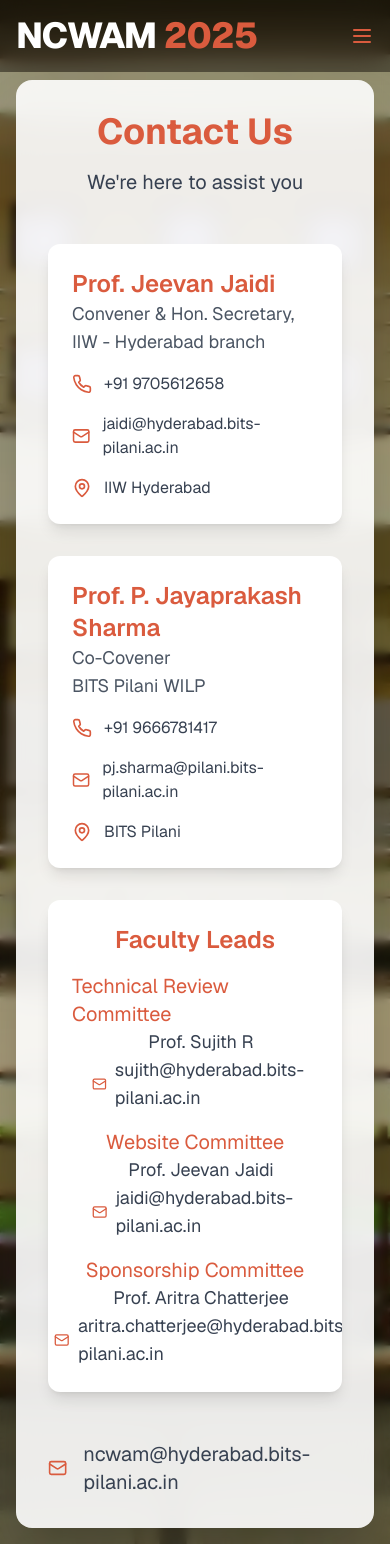
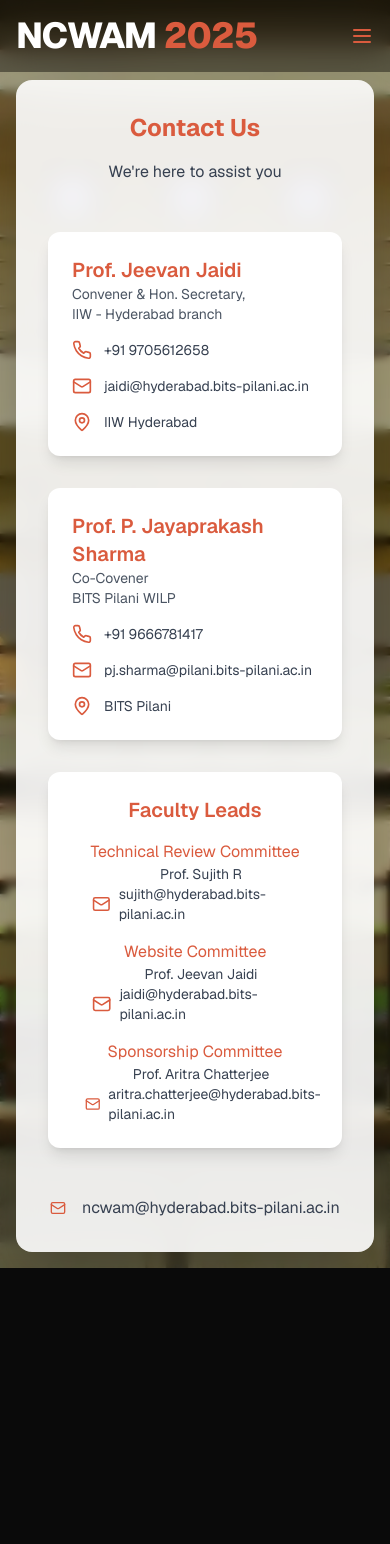
Before and after one commit to ncwam-bphc/website, a Next.js app: page /contactus in a window 390 px wide. After the commit the page ends 1268 px from the top, so only its background shows below. Built offline with nearby package versions, Linux system fonts and the light colour scheme.

Commit message:
fix: made the contact us page responsive

```diff
--- a/src/app/contactus/page.tsx
+++ b/src/app/contactus/page.tsx
@@ -40,10 +40,10 @@
         className="relative z-20 w-full max-w-4xl overflow-hidden rounded-2xl bg-white bg-opacity-90 shadow-2xl backdrop-blur-md max-md:mt-16"
       >
         <div className="p-8 md:p-12">
-          <h1 className="mb-4 text-center text-4xl font-bold text-accent md:text-5xl">
+          <h1 className="mb-4 text-center text-2xl sm:text-3xl md:text-4xl lg:text-5xl font-bold text-accent">
             Contact Us
           </h1>
-          <p className="mb-12 text-center text-xl text-gray-700">
+          <p className="mb-12 text-center text-base sm:text-lg md:text-xl text-gray-700">
             We&apos;re here to assist you
           </p>
           <div className="grid gap-8 md:grid-cols-2">
@@ -57,29 +57,29 @@
                 <Card className="group flex-1 overflow-hidden border-none bg-white shadow-lg transition-all duration-300 hover:shadow-xl">
                   <CardContent className="h-full p-6">
                     <div className="mb-4">
-                      <h2 className="text-2xl font-semibold text-accent transition-colors duration-300 group-hover:text-[#e87a62]">
+                      <h2 className="text-xl sm:text-2xl font-semibold text-accent transition-colors duration-300 group-hover:text-[#e87a62]">
                         {contact.name}
                       </h2>
-                      <p className="whitespace-break-spaces text-lg text-gray-600">
+                      <p className="whitespace-break-spaces text-sm sm:text-base text-gray-600">
                         {contact.role}
                       </p>
                     </div>
                     <div className="space-y-4">
-                      <div className="flex items-center space-x-3 text-gray-700 transition-colors duration-300 group-hover:text-accent">
+                      <div className="flex items-center space-x-3 text-sm sm:text-base text-gray-700 transition-colors duration-300 group-hover:text-accent">
                         <Phone
                           className="text-accent transition-transform duration-300 group-hover:scale-110"
                           size={20}
                         />
                         <span>{contact.phone}</span>
                       </div>
-                      <div className="flex items-center space-x-3 text-gray-700 transition-colors duration-300 group-hover:text-accent">
+                      <div className="flex items-center space-x-3 text-sm sm:text-base text-gray-700 transition-colors duration-300 group-hover:text-accent">
                         <Mail
                           className="text-accent transition-transform duration-300 group-hover:scale-110"
                           size={20}
                         />
                         <span>{contact.email}</span>
                       </div>
-                      <div className="flex items-center space-x-3 text-gray-700 transition-colors duration-300 group-hover:text-accent">
+                      <div className="flex items-center space-x-3 text-sm sm:text-base text-gray-700 transition-colors duration-300 group-hover:text-accent">
                         <MapPin
                           className="text-accent transition-transform duration-300 group-hover:scale-110"
                           size={20}
@@ -95,20 +95,16 @@
             <Card className="group flex-1 overflow-hidden border-none bg-white shadow-lg transition-all duration-300 hover:shadow-xl md:col-span-2">
               <CardContent className="h-full p-6">
                 <div className="mb-4 text-center">
-                  <h2 className="text-2xl font-semibold text-accent transition-colors duration-300">
+                  <h2 className="text-xl sm:text-2xl font-semibold text-accent transition-colors duration-300">
                     Faculty Leads
                   </h2>
                 </div>
                 <div className="space-y-4">
                   <div className="flex flex-col items-center space-x-3 text-gray-700 transition-colors duration-300">
-                    {/* <Phone
-                      className="text-accent transition-transform duration-300 group-hover:scale-110"
-                      size={20}
-                    /> */}
-                    <span className="text-xl text-accent">
+                    <span className="text-base sm:text-xl text-accent">
                       Technical Review Committee
                     </span>
-                    <span className="flex flex-wrap items-center justify-center text-lg">
+                    <span className="flex flex-wrap items-center justify-center text-sm sm:text-lg">
                       Prof. Sujith R
                       <div className="ml-2 flex items-center gap-2">
                         <Mail
@@ -120,14 +116,10 @@
                     </span>
                   </div>
                   <div className="flex flex-col items-center space-x-3 text-gray-700 transition-colors duration-300">
-                    {/* <Mail
-                      className="text-accent transition-transform duration-300 group-hover:scale-110"
-                      size={20}
-                    /> */}
-                    <span className="text-xl text-accent">
+                    <span className="text-base sm:text-xl text-accent">
                       Website Committee
                     </span>
-                    <span className="flex flex-wrap items-center justify-center text-lg">
+                    <span className="flex flex-wrap items-center justify-center text-sm sm:text-lg">
                       Prof. Jeevan Jaidi
                       <div className="ml-2 flex items-center gap-2">
                         <Mail
@@ -139,14 +131,10 @@
                     </span>
                   </div>
                   <div className="flex flex-col items-center space-x-3 text-gray-700 transition-colors duration-300">
-                    {/* <MapPin
-                      className="text-accent transition-transform duration-300 group-hover:scale-110"
-                      size={20}
-                    /> */}
-                    <span className="text-xl text-accent">
+                    <span className="text-base sm:text-xl text-accent">
                       Sponsorship Committee
                     </span>
-                    <span className="flex flex-wrap items-center justify-center text-lg">
+                    <span className="flex flex-wrap items-center justify-center text-sm sm:text-lg">
                       Prof. Aritra Chatterjee
                       <div className="ml-2 flex items-center gap-2">
                         <Mail
@@ -161,8 +149,8 @@
               </CardContent>
             </Card>
           </div>
-          <div className="mt-12 flex items-center justify-center gap-4 text-xl text-gray-700">
-            <Mail className="h-6 w-6 text-accent" />
+          <div className="mt-12 flex items-center justify-center gap-4 text-base sm:text-xl text-gray-700">
+            <Mail className="h-4 w-4 sm:h-6 sm:w-6 text-accent" />
             <a
               href="mailto:ncwam@hyderabad.bits-pilani.ac.in"
               className="hover:text-accent"
```
